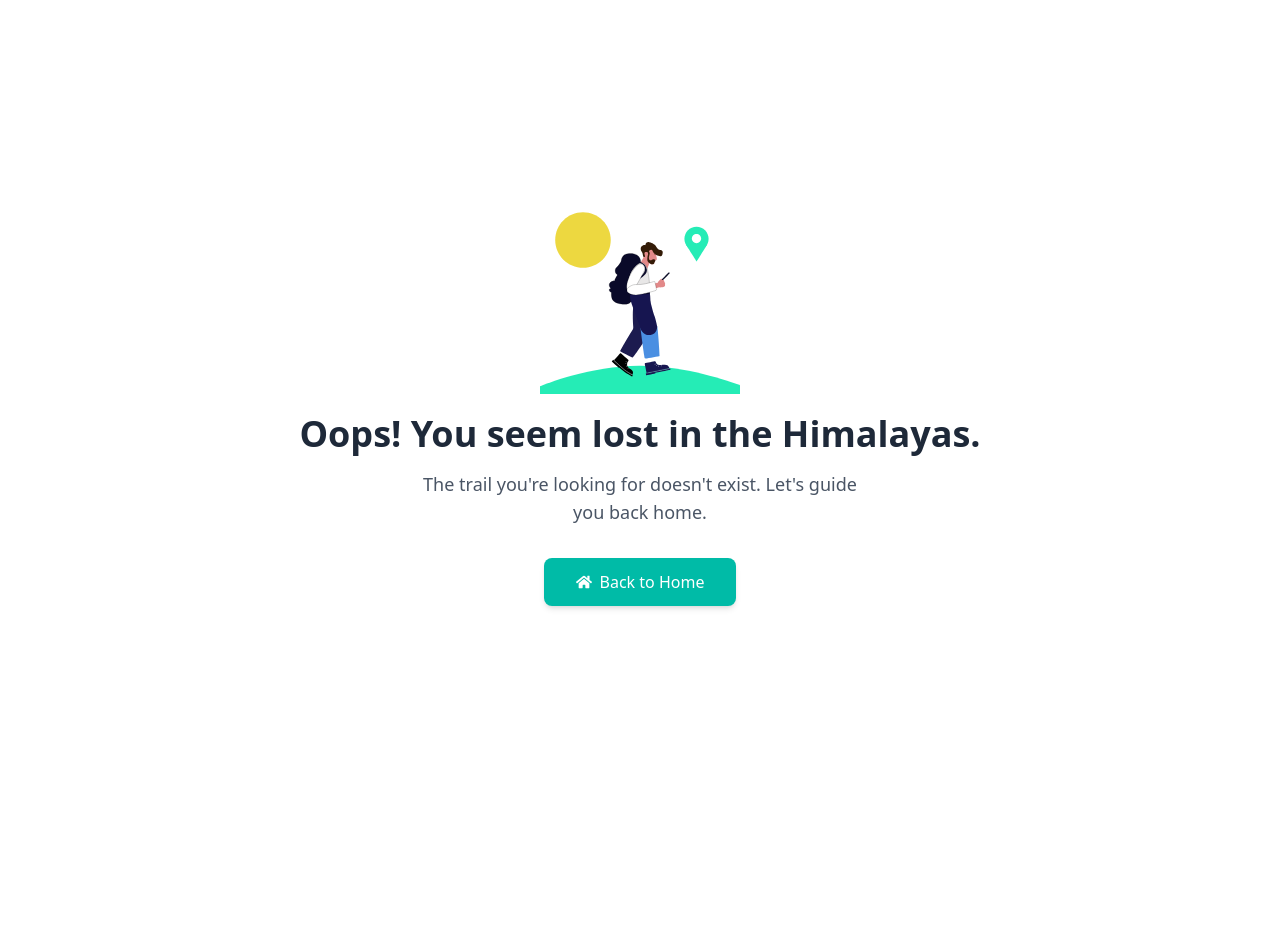
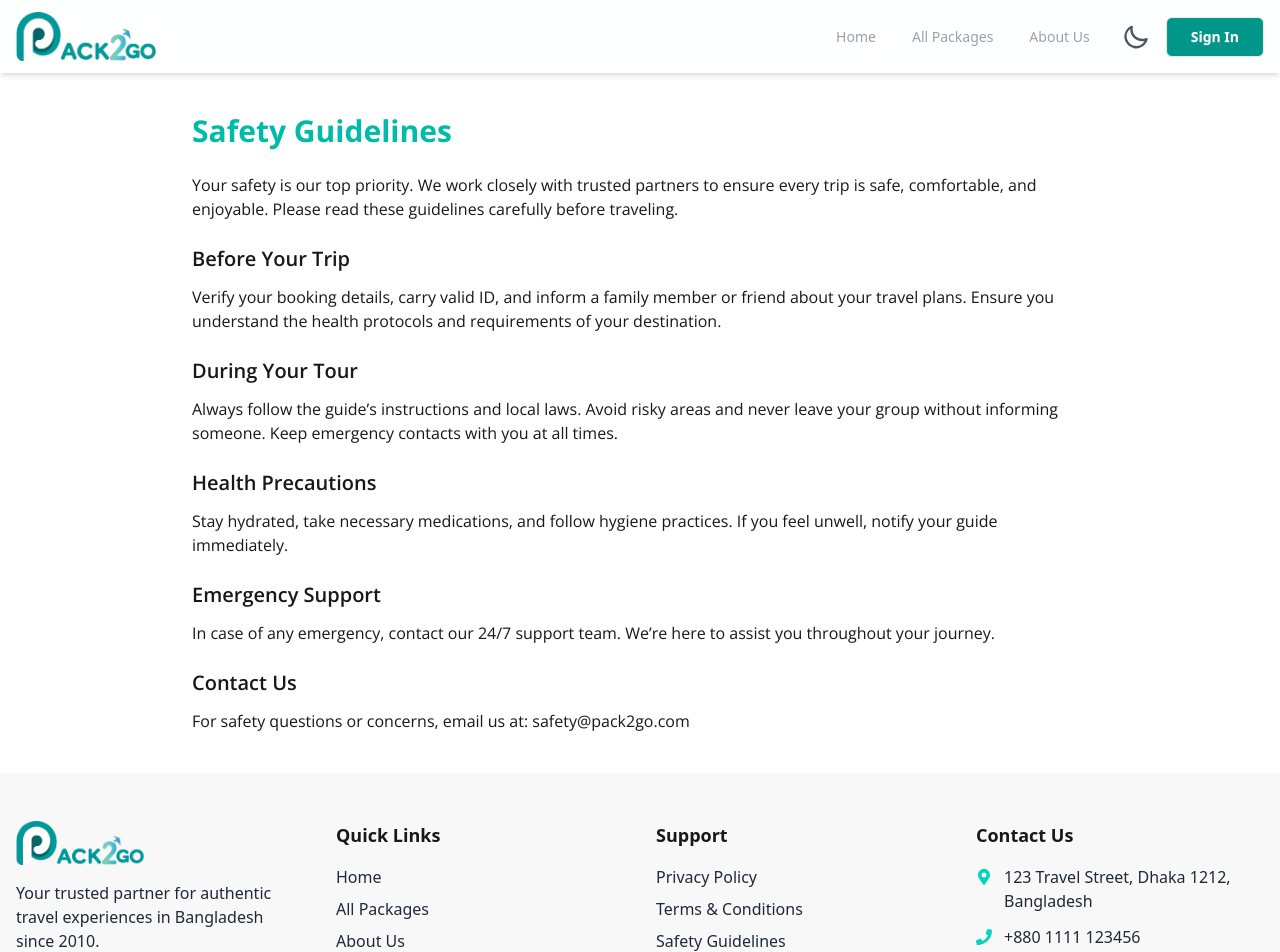
Before and after one commit to Rubaid07/pack2go, a React (Vite) app: page /guidelines in a window 1280 px wide. Shown: the top 952 px of the page. Before the commit the page ends 800 px from the top, so only its background shows below. Built offline with nearby package versions, Linux system fonts and the light colour scheme; no server answers.

Commit message:
change button & added terms&condition

```diff
--- a/src/components/Footer.jsx
+++ b/src/components/Footer.jsx
@@ -14,17 +14,14 @@ const Footer = () => {
               Your trusted partner for authentic travel experiences in Bangladesh since 2010.
             </p>
             <div className="flex space-x-4">
-              <a href="#" className="text-gray-400 footer-text hover:text-teal-400 transition">
+              <a to="https://facebook.com" target='_blank' className="cursor-pointer text-gray-400 footer-text hover:text-teal-400 transition">
                 <FaFacebook size={20} />
               </a>
-              <a href="#" className="text-gray-400 footer-text hover:text-teal-400 transition">
+              <a to="https://twitter.com" target='_blank' className="cursor-pointer text-gray-400 footer-text hover:text-teal-400 transition">
                 <FaTwitter size={20} />
               </a>
-              <a href="#" className="text-gray-400 footer-text hover:text-teal-400 transition">
+              <a to="https://instagram.com" target='_blank' className="cursor-pointer text-gray-400 footer-text hover:text-teal-400 transition">
                 <FaInstagram size={20} />
-              </a>
-              <a href="#" className="text-gray-400 footer-text hover:text-teal-400 transition">
-                <FaTripadvisor size={20} />
               </a>
             </div>
           </div>
@@ -35,19 +32,15 @@ const Footer = () => {
               <li><Link to="/" className="text-gray-400 footer-text hover:text-teal-400 transition">Home</Link></li>
               <li><Link to="packages" className="text-gray-400 footer-text hover:text-teal-400 transition">All Packages</Link></li>
               <li><Link to="about" className="text-gray-400 footer-text hover:text-teal-400 transition">About Us</Link></li>
-              <li><a href="#" className="text-gray-400 footer-text hover:text-teal-400 transition">Contact</a></li>
-              <li><a href="#" className="text-gray-400 footer-text hover:text-teal-400 transition">Blog</a></li>
             </ul>
           </div>
 
           <div>
             <h3 className="text-lg font-semibold mb-4">Support</h3>
             <ul className="space-y-2">
-              <li><a href="#" className="text-gray-400 footer-text hover:text-teal-400 transition">FAQs</a></li>
-              <li><a href="#" className="text-gray-400 footer-text hover:text-teal-400 transition">Privacy Policy</a></li>
-              <li><a href="#" className="text-gray-400 footer-text hover:text-teal-400 transition">Terms & Conditions</a></li>
-              <li><a href="#" className="text-gray-400 footer-text hover:text-teal-400 transition">Refund Policy</a></li>
-              <li><a href="#" className="text-gray-400 footer-text hover:text-teal-400 transition">Safety Guidelines</a></li>
+              <li><Link to="privacy" className="text-gray-400 footer-text hover:text-teal-400 transition">Privacy Policy</Link></li>
+              <li><Link to="terms" className="text-gray-400 footer-text hover:text-teal-400 transition">Terms & Conditions</Link></li>
+              <li><Link to="guidelines" className="text-gray-400 footer-text hover:text-teal-400 transition">Safety Guidelines</Link></li>
             </ul>
           </div>
 
@@ -60,7 +53,7 @@ const Footer = () => {
               </li>
               <li className="flex items-center">
                 <FaPhone className="text-teal-400 mr-3" />
-                <span className="text-gray-400 footer-text">+880 1711 123456</span>
+                <span className="text-gray-400 footer-text">+880 1111 123456</span>
               </li>
               <li className="flex items-center">
                 <FaEnvelope className="text-teal-400 mr-3" />
--- /dev/null
+++ b/src/components/PrivacyPolicy.jsx
@@ -0,0 +1,46 @@
+import React from 'react';
+
+const PrivacyPolicy = () => {
+  return (
+    <div className="max-w-4xl mx-auto my-10">
+      <h1 className="text-3xl font-bold mb-6 text-teal-500">Privacy Policy</h1>
+      <div className="prose">
+        <p className="mb-4">
+          At Pack2Go, we are committed to safeguarding your privacy. This policy outlines how we collect, use, and protect your personal data while you use our tour management services.
+        </p>
+
+        <h2 className="text-xl font-semibold mt-6 mb-3">Information We Collect</h2>
+        <p className="mb-4">
+          We may collect your name, email, phone number, location, and payment details when you sign up, book a tour, or contact our support. We also use cookies and analytics tools to improve our services.
+        </p>
+
+        <h2 className="text-xl font-semibold mt-6 mb-3">How We Use Your Information</h2>
+        <p className="mb-4">
+          Your information is used to personalize your experience, process bookings securely, communicate with you about your trips, and enhance our platform based on usage patterns.
+        </p>
+
+        <h2 className="text-xl font-semibold mt-6 mb-3">Data Protection</h2>
+        <p className="mb-4">
+          We use industry-standard encryption and security practices to protect your data. However, please understand that no system is completely foolproof on the internet.
+        </p>
+
+        <h2 className="text-xl font-semibold mt-6 mb-3">Third-Party Involvement</h2>
+        <p className="mb-4">
+          Some of our services are integrated with trusted third parties like payment gateways and travel providers. We ensure they also comply with strict privacy standards.
+        </p>
+
+        <h2 className="text-xl font-semibold mt-6 mb-3">Your Control</h2>
+        <p className="mb-4">
+          You have the right to access, edit, or delete your personal information. Contact our support team anytime to make such requests.
+        </p>
+
+        <h2 className="text-xl font-semibold mt-6 mb-3">Contact Us</h2>
+        <p>
+          For any privacy concerns, please reach out to us at: privacy@pack2go.com
+        </p>
+      </div>
+    </div>
+  );
+};
+
+export default PrivacyPolicy;
--- /dev/null
+++ b/src/components/SafetyGuidelines.jsx
@@ -0,0 +1,41 @@
+import React from 'react';
+
+const SafetyGuidelines = () => {
+  return (
+    <div className="max-w-4xl mx-auto my-10">
+      <h1 className="text-3xl font-bold mb-6 text-teal-500">Safety Guidelines</h1>
+      <div className="prose">
+        <p className="mb-4">
+          Your safety is our top priority. We work closely with trusted partners to ensure every trip is safe, comfortable, and enjoyable. Please read these guidelines carefully before traveling.
+        </p>
+
+        <h2 className="text-xl font-semibold mt-6 mb-3">Before Your Trip</h2>
+        <p className="mb-4">
+          Verify your booking details, carry valid ID, and inform a family member or friend about your travel plans. Ensure you understand the health protocols and requirements of your destination.
+        </p>
+
+        <h2 className="text-xl font-semibold mt-6 mb-3">During Your Tour</h2>
+        <p className="mb-4">
+          Always follow the guide’s instructions and local laws. Avoid risky areas and never leave your group without informing someone. Keep emergency contacts with you at all times.
+        </p>
+
+        <h2 className="text-xl font-semibold mt-6 mb-3">Health Precautions</h2>
+        <p className="mb-4">
+          Stay hydrated, take necessary medications, and follow hygiene practices. If you feel unwell, notify your guide immediately.
+        </p>
+
+        <h2 className="text-xl font-semibold mt-6 mb-3">Emergency Support</h2>
+        <p className="mb-4">
+          In case of any emergency, contact our 24/7 support team. We’re here to assist you throughout your journey.
+        </p>
+
+        <h2 className="text-xl font-semibold mt-6 mb-3">Contact Us</h2>
+        <p>
+          For safety questions or concerns, email us at: safety@pack2go.com
+        </p>
+      </div>
+    </div>
+  );
+};
+
+export default SafetyGuidelines;
--- /dev/null
+++ b/src/components/TermsAndConditions.jsx
@@ -0,0 +1,41 @@
+import React from 'react';
+
+const TermsAndConditions = () => {
+  return (
+    <div className="max-w-4xl mx-auto my-10">
+      <h1 className="text-3xl font-bold mb-6 text-teal-500">Terms & Conditions</h1>
+      <div className="prose">
+        <p className="mb-4">
+          By using Pack2Go, you agree to the terms and conditions outlined below. These govern your access and use of our services, including bookings, payments, and communication.
+        </p>
+
+        <h2 className="text-xl font-semibold mt-6 mb-3">Bookings & Payments</h2>
+        <p className="mb-4">
+          All tour bookings are subject to availability. Once confirmed, cancellations or changes may incur fees. Payment must be made through our secure portal at the time of booking.
+        </p>
+
+        <h2 className="text-xl font-semibold mt-6 mb-3">User Responsibilities</h2>
+        <p className="mb-4">
+          You are responsible for providing accurate information and ensuring your account details are secure. Misuse of our platform may result in account suspension.
+        </p>
+
+        <h2 className="text-xl font-semibold mt-6 mb-3">Liability</h2>
+        <p className="mb-4">
+          Pack2Go acts as an intermediary between users and tour providers. We are not responsible for any damages, losses, or issues that occur during your trip.
+        </p>
+
+        <h2 className="text-xl font-semibold mt-6 mb-3">Policy Updates</h2>
+        <p className="mb-4">
+          We may update these terms periodically. Continued use of our platform after changes means you accept the revised terms.
+        </p>
+
+        <h2 className="text-xl font-semibold mt-6 mb-3">Contact Us</h2>
+        <p>
+          For any questions regarding these terms, email us at: support@pack2go.com
+        </p>
+      </div>
+    </div>
+  );
+};
+
+export default TermsAndConditions;
--- a/src/layouts/MainLayout.jsx
+++ b/src/layouts/MainLayout.jsx
@@ -29,7 +29,7 @@ const MainLayout = () => {
         <div>
             <ScrollToTop></ScrollToTop>
             <Navbar></Navbar>
-            <div className='open-sans min-h-[calc(100vh-430px)]'>
+            <div className='open-sans min-h-[calc(100vh-418px)]'>
                <Outlet></Outlet>
             </div>
             <Footer></Footer>
--- a/src/pages/AboutUs.jsx
+++ b/src/pages/AboutUs.jsx
@@ -124,7 +124,7 @@ const AboutPage = () => {
                 <h2 className="text-3xl font-bold mb-4">Start Your Next Journey</h2>
                 <p className="text-gray-600 mb-6">Explore, connect, and book the most authentic travel experiences in Bangladesh.</p>
                 <Link to="/packages">
-                    <button className="bg-gradient-to-r from-teal-500 to-teal-700 hover:from-teal-700 hover:to-teal-500 cursor-pointer transition duration-400 px-6 py-3 rounded font-semibold shadow text-white">
+                    <button className="px-6 py-3 border-2 border-teal-500 text-teal-500 rounded-lg font-medium hover:bg-teal-500 hover:text-white transition flex items-center mx-auto cursor-pointer">
                         Explore All Packages
                     </button>
                 </Link>
--- a/src/pages/FeaturedPackages.jsx
+++ b/src/pages/FeaturedPackages.jsx
@@ -39,7 +39,7 @@ const FeaturedPackages = () => {
         </div>
         <div className="mt-16 text-center">
           <Link to="/packages">
-            <button className="px-6 py-3 font-medium rounded-md shadow-sm text-white bg-gradient-to-r from-teal-500 to-teal-700 hover:from-teal-700 hover:to-teal-500 transition duration-400 cursor-pointer">
+            <button className="px-6 py-3 border-2 border-teal-500 text-teal-500 rounded-lg font-medium hover:bg-teal-500 hover:text-white transition flex items-center mx-auto cursor-pointer">
               Explore All Packages
             </button>
           </Link>
--- a/src/pages/LocalGuides.jsx
+++ b/src/pages/LocalGuides.jsx
@@ -74,7 +74,7 @@ const LocalGuides = () => {
         </div>
 
         <div className="text-center mt-10">
-          <button className="px-6 py-3 bg-teal-500 text-white rounded-lg font-medium hover:bg-teal-600 transition cursor-pointer">
+          <button className="px-6 py-3 border-2 border-teal-500 text-teal-500 rounded-lg font-medium hover:bg-teal-500 hover:text-white transition flex items-center mx-auto cursor-pointer">
             Become a Guide
           </button>
         </div>
--- a/src/pages/Offers.jsx
+++ b/src/pages/Offers.jsx
@@ -106,14 +106,9 @@ const Offers = () => {
                       {offer.daysLeft > 0 ? `${offer.daysLeft} Days` : 'Ends Today!'}
                     </div>
                   </div>
-                  {offer.daysLeft <= 3 && (
-                    <div className="mt-2 text-xs text-red-400 font-medium">
-                      Almost gone — book while you still can!
-                    </div>
-                  )}
                 </div>
 
-                <button className="w-full bg-gradient-to-r from-teal-500 to-teal-600 hover:from-teal-600 hover:to-teal-700 text-white py-3 cursor-pointer rounded-lg font-medium transition-all shadow-md hover:shadow-lg">
+                <button className="w-full bg-teal-600 hover:bg-teal-700 text-white font-medium py-2 px-4 rounded-lg transition duration-300 cursor-pointer">
                   Yes! Take Me There
                 </button>
               </div>
--- a/src/routes/Routes.jsx
+++ b/src/routes/Routes.jsx
@@ -13,6 +13,9 @@ import Booking from "../pages/Booking";
 import ManageMyPackages from "../pages/ManageMyPackages";
 import EditPackage from "../pages/EditPackage";
 import NotFound from "../pages/NotFound";
+import PrivacyPolicy from "../components/PrivacyPolicy";
+import TermsAndConditions from "../components/TermsAndConditions";
+import SafetyGuidelines from "../components/SafetyGuidelines";
 // import GuideBookings from "../pages/GuideBookings";
 
 export const router = createBrowserRouter([
@@ -32,6 +35,18 @@ export const router = createBrowserRouter([
       {
         path: '/about',
         Component: AboutUs
+      },
+      {
+        path: '/privacy',
+        Component: PrivacyPolicy
+      },
+      {
+        path: '/terms',
+        Component: TermsAndConditions
+      },
+      {
+        path: '/guidelines',
+        Component: SafetyGuidelines
       },
       {
         path: '/my-booking',
```
